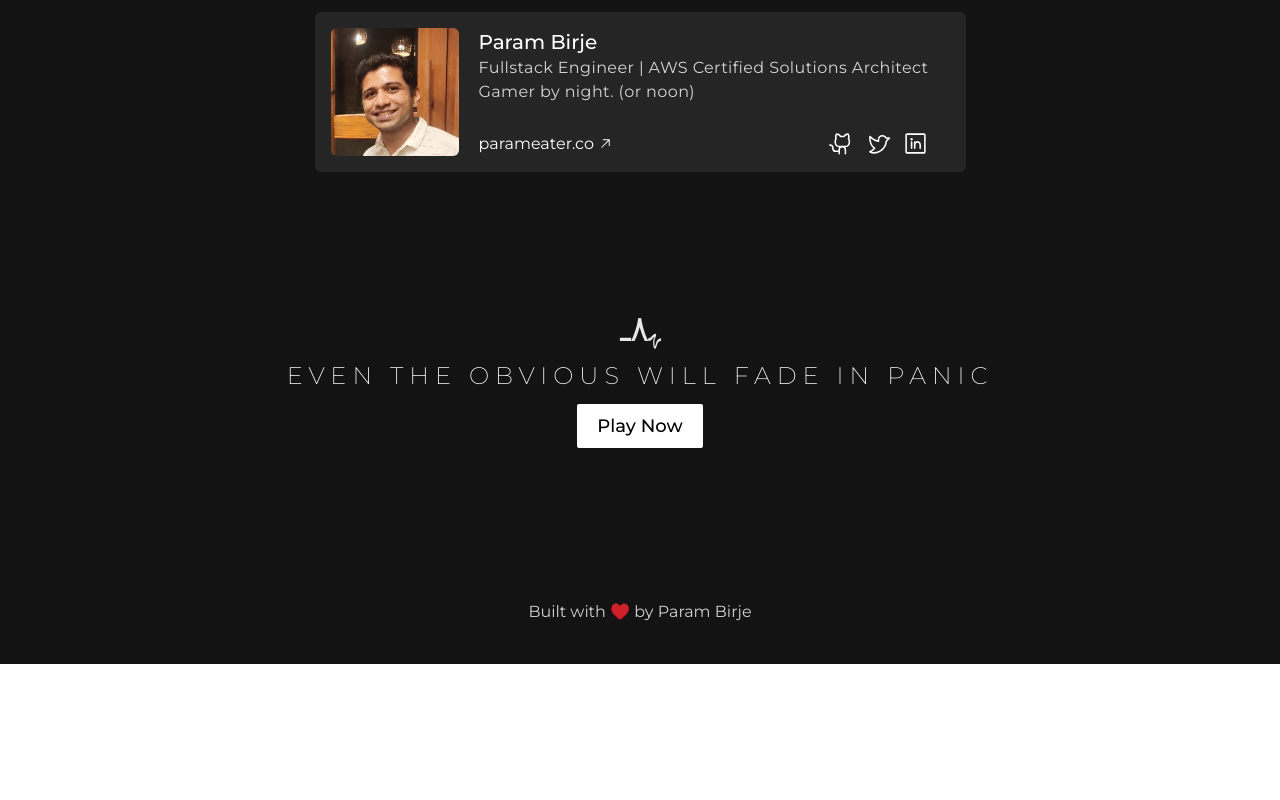
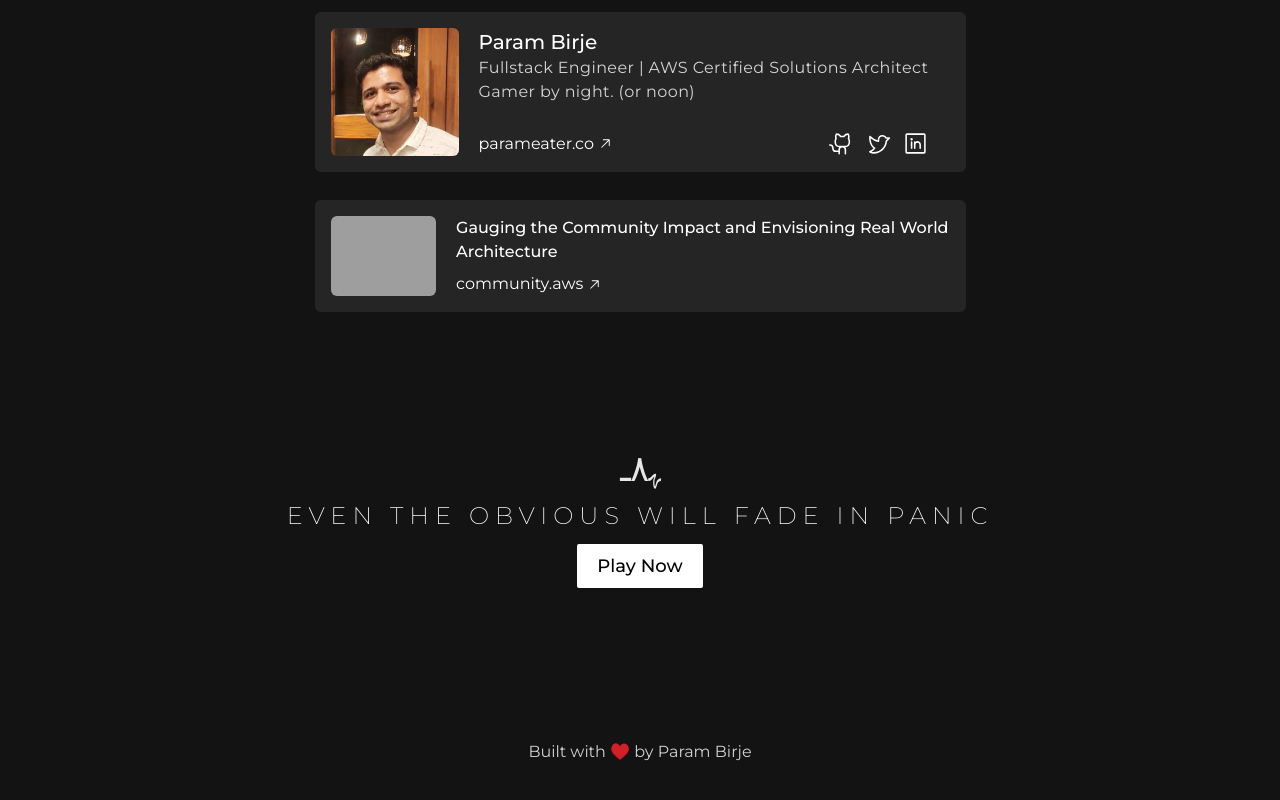
Before and after one commit to ParamBirje/parable-rhythm-site, a React (Vite) app: page / in a window 1280 px wide. Shown: the part 1389-2189 px from the top of the page. Before the commit the page ends 2053 px from the top, so only its background shows below. Built offline with nearby package versions, Linux system fonts and the light colour scheme; grey boxes are pictures that could not be loaded.

Commit message:
Added a aws blog link component

```diff
--- a/src/App.tsx
+++ b/src/App.tsx
@@ -123,6 +123,34 @@ function App() {
               </div>
             </div>
           </div>
+
+          {/* Blog Link */}
+          <div className="w-3/4 mx-auto rounded-md bg-primary-light p-4 flex flex-col md:flex-row gap-5">
+            <div className="bg-[url('https://d2908q01vomqb2.cloudfront.net/22d200f8670dbdb3e253a90eee5098477c95c23d/2023/02/16/aws_bp_primarylogo_01.png')] bg-cover bg-center h-[5em] w-[8em] rounded-md mx-auto md:mx-0" />
+
+            <div className="flex flex-col justify-between gap-5 md:gap-0">
+              <div className="tracking-wide text-center md:text-left flex flex-col gap-3 md:gap-0">
+                <a href="https://community.aws/content/2c4mtEtbFQKoiQvy9TMwXs0xHiN">
+                  <h4 className="text-md font-medium tracking-normal">
+                    Gauging the Community Impact and Envisioning Real World Architecture
+                  </h4>
+                </a>
+              </div>
+
+              {/* Socials */}
+              <div className="flex flex-col md:flex-row items-center justify-between gap-5 md:gap-0">
+                <a
+                  href="https://community.aws/content/2c4mtEtbFQKoiQvy9TMwXs0xHiN"
+                  target="_blank"
+                  className="flex items-center gap-1 hover:underline underline-offset-2"
+                >
+                  <p>community.aws</p>
+                  <ArrowUpRight size={15} />
+                </a>
+
+              </div>
+            </div>
+          </div>
         </section>
 
         {/* CTA */}
```
